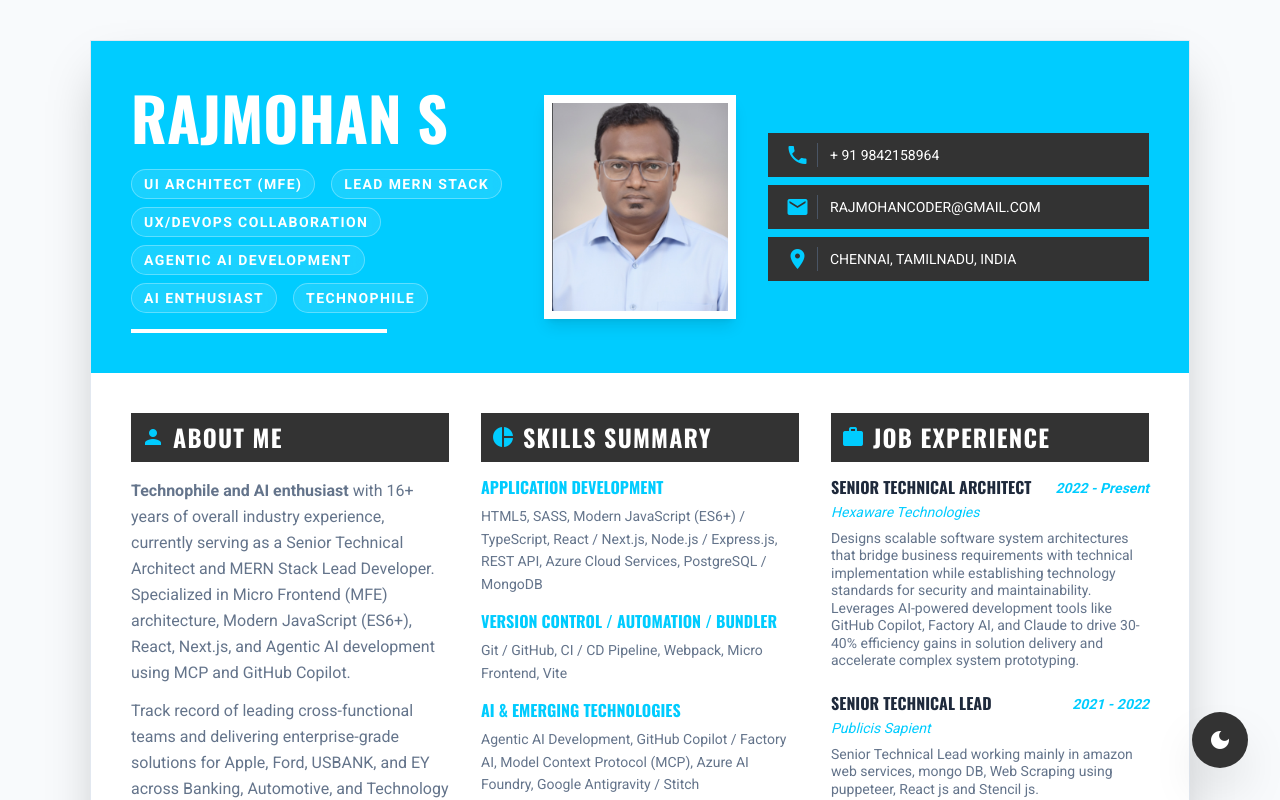
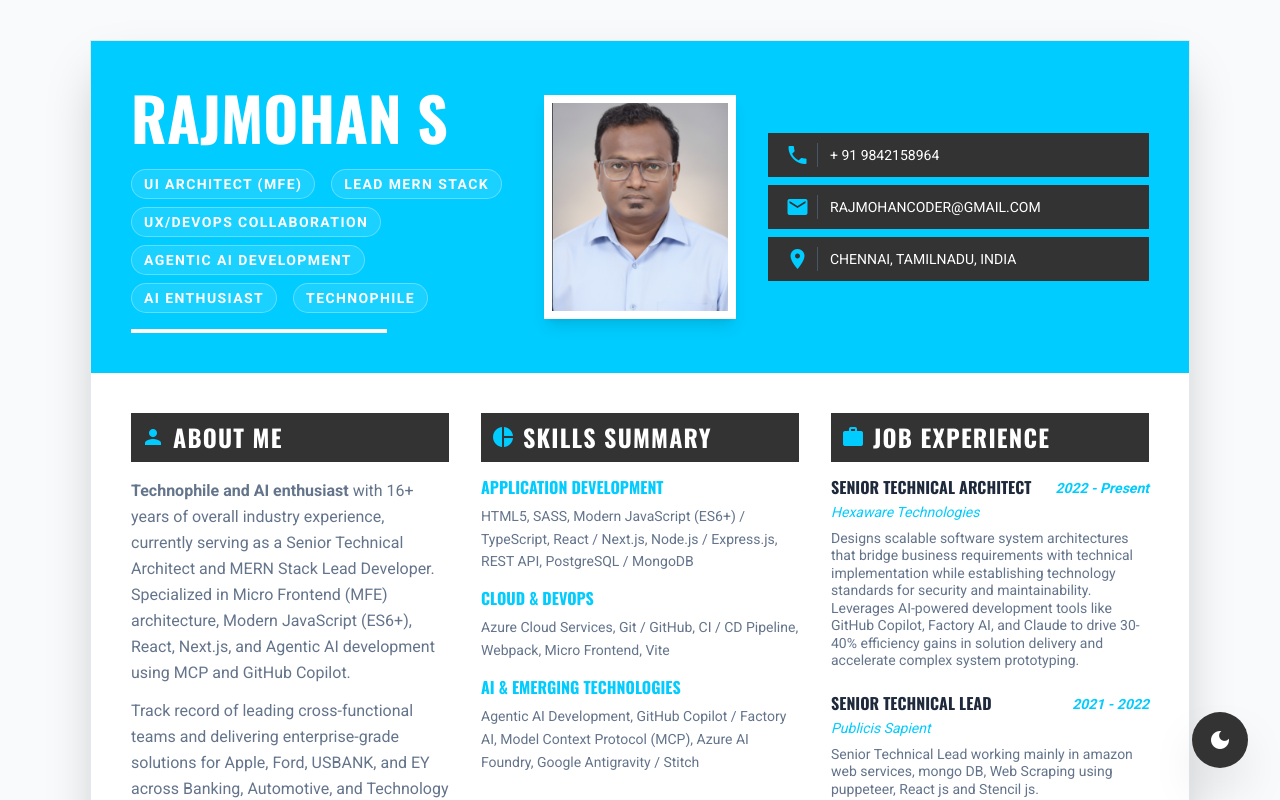
Before and after one commit to rajmohancoder/rajmohan-portfolio, a Next.js app: page / in a window 1280 px wide. Shown: the top 800 px of the page. Built offline with nearby package versions, Linux system fonts and the light colour scheme.

Commit message:
feat: Update skills section to reflect current expertise in Cloud & DevOps

```diff
--- a/src/app/page.tsx
+++ b/src/app/page.tsx
@@ -135,13 +135,13 @@ export default function Home() {
                 <div>
                   <h3 className="text-base font-bold uppercase text-primary mb-2">APPLICATION DEVELOPMENT</h3>
                   <div className="text-muted leading-relaxed">
-                    HTML5, SASS, Modern JavaScript (ES6+) / TypeScript, React / Next.js, Node.js / Express.js, REST API, Azure Cloud Services, PostgreSQL / MongoDB
+                    HTML5, SASS, Modern JavaScript (ES6+) / TypeScript, React / Next.js, Node.js / Express.js, REST API, PostgreSQL / MongoDB
                   </div>
                 </div>
                 <div>
-                  <h3 className="text-base font-bold uppercase text-primary mb-2">VERSION CONTROL / AUTOMATION / BUNDLER</h3>
+                  <h3 className="text-base font-bold uppercase text-primary mb-2">CLOUD & DEVOPS</h3>
                   <div className="text-muted leading-relaxed">
-                    Git / GitHub, CI / CD Pipeline, Webpack, Micro Frontend, Vite
+                    Azure Cloud Services, Git / GitHub, CI / CD Pipeline, Webpack, Micro Frontend, Vite
                   </div>
                 </div>
                 <div>
```
